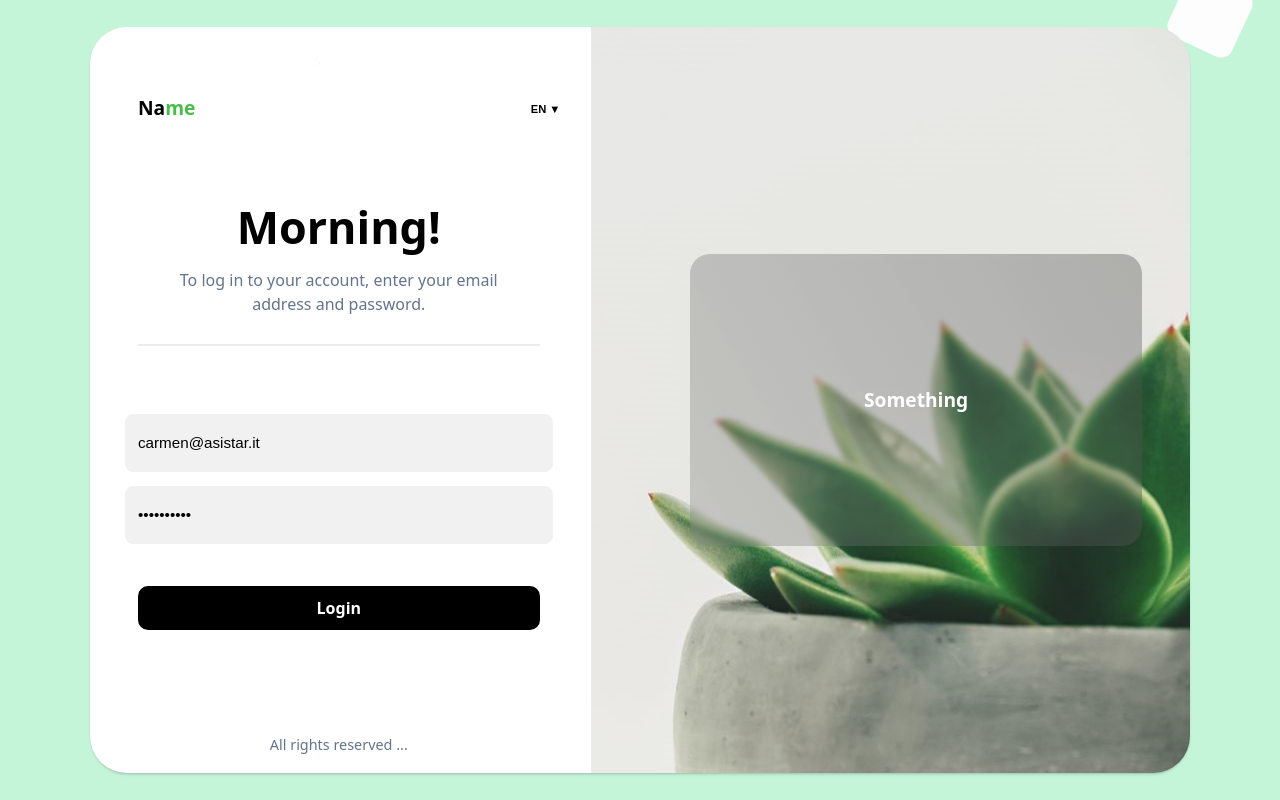
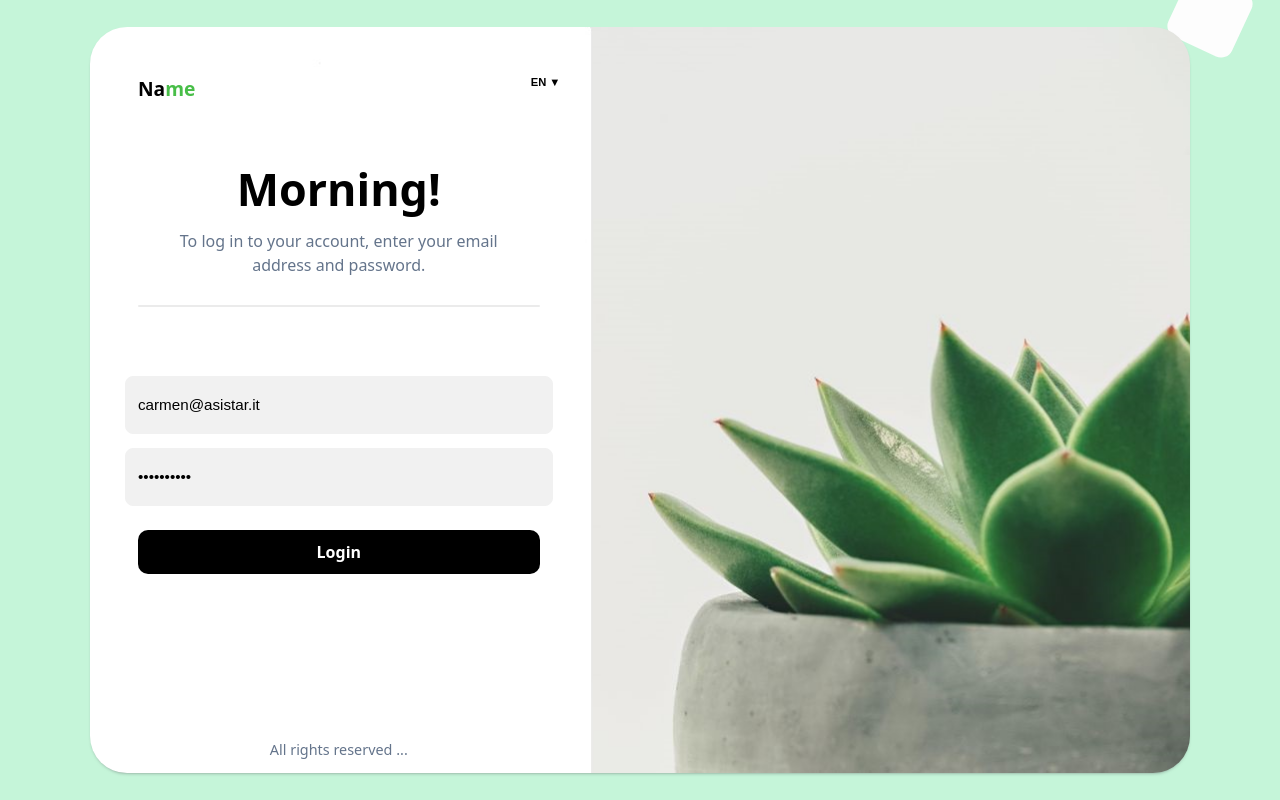
Before and after one commit to Piadina-000/Login, a React (Vite) app: page / in a window 1280 px wide. Shown: the top 800 px of the page. Built offline with nearby package versions, Linux system fonts and the light colour scheme.

Commit message:
Miglioramenti css pagina login - 5

```diff
--- a/src/components/Login.tsx
+++ b/src/components/Login.tsx
@@ -173,12 +173,9 @@ export const Login = () => {
               <br />
               {error && <div className='error-message'>{error}</div>}
             </div>
-              <div>
-                <p id='Rights'>All rights reserved ...</p>
           </div>
-          </div>
-          <div className='hoverImg'>
-            <h3>Something</h3>
+          <div className='footer'>
+            <p>All rights reserved ...</p>
           </div>
         </div>
       </div>
@@ -188,5 +185,11 @@ export const Login = () => {
   )
 }
 
+/*
+<div className='hoverImg'>
+    <h3>Something</h3>
+</div>
+*/
+
 //per debug, mostra a schermo la risposta salvata su localStorage
 //{response && <pre>{JSON.stringify(response, null, 2)}</pre>}
--- a/src/styles/login.css
+++ b/src/styles/login.css
@@ -37,7 +37,7 @@ body{
   padding: 48px;
   border-radius: calc(var(--radius) + 2px);
   box-shadow: #57595e 0px 2px 4px -3px;
-  display: flex;
+
 
   gap: 15%;
 
@@ -48,10 +48,6 @@ body{
   background-position: center;
 }
 
-.LoginBox .LoginBody{
-  align-items: flex-start;
-}
-
 .LoginBody{
   height: 100%;
   width: 40%;
@@ -59,6 +55,20 @@ body{
   padding: 0;
   margin: 0;
 }
+
+.LoginBody .TopHeading{
+  align-items: start;
+}
+
+
+.footer{
+  font-size: 0.9rem;
+  color: var(--muted);
+  text-align: center;
+  margin: 0;
+  width: 40%;
+}
+
 
 /* header */
 .TopHeading{
@@ -69,9 +79,11 @@ body{
 .TopHeading p{
   font-size: 1.2rem;
   font-weight: 700;
+  margin: 0;
 }
 
 #parteColorata{
+
   color: rgb(72, 190, 72);
 }
 
@@ -168,9 +180,7 @@ body{
   font-weight: 700;
   cursor: pointer;
   display: block;
-  margin: 18px auto 0;
 
-  margin-bottom: 40px;
 }
 
 .submitButton:hover{
@@ -179,13 +189,6 @@ body{
 }
 .submitButton:active{
   transform:translateY(0)
-}
-
-#Rights{
-  font-size: 0.9rem;
-  color: var(--muted);
-  text-align: center;
-  margin-top: 10%;
 }
 
 
@@ -230,7 +233,7 @@ body{
 }
 
 
-/* hover dell'immagine */
+/* hover dell'immagine
 .hoverImg{
   background: linear-gradient(60deg, rgba(131, 131, 131, 0.342) 0%, rgba(75, 75, 75, 0.363) 100%);
   backdrop-filter: blur(2.4px);
@@ -251,7 +254,7 @@ body{
   font-size: 1.2rem;
   font-weight: 600;
 }
-
+*/
 
 /* grafica sfondo */
 
```
Lines whose indentation alone changed are shown as unchanged.
